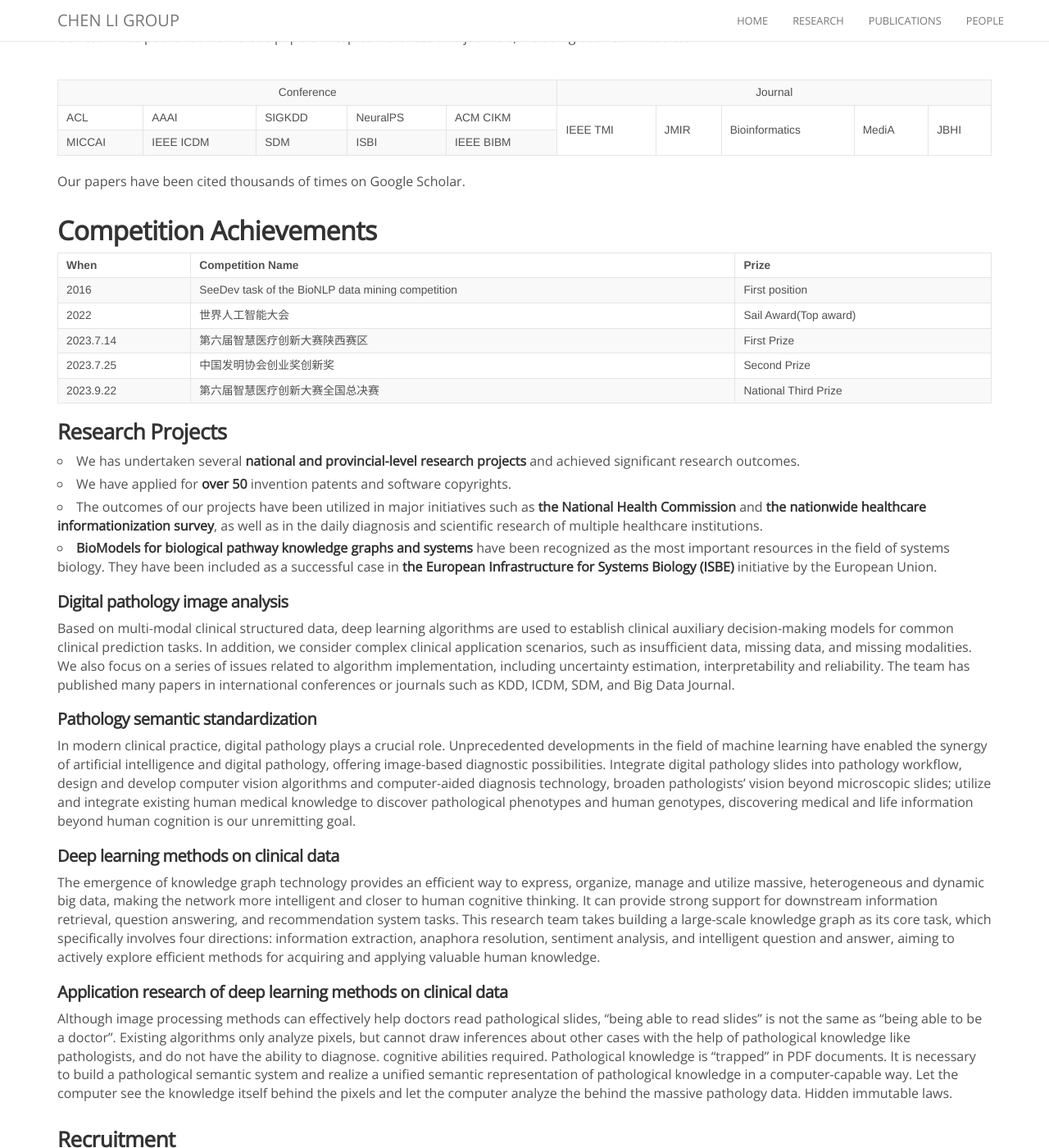
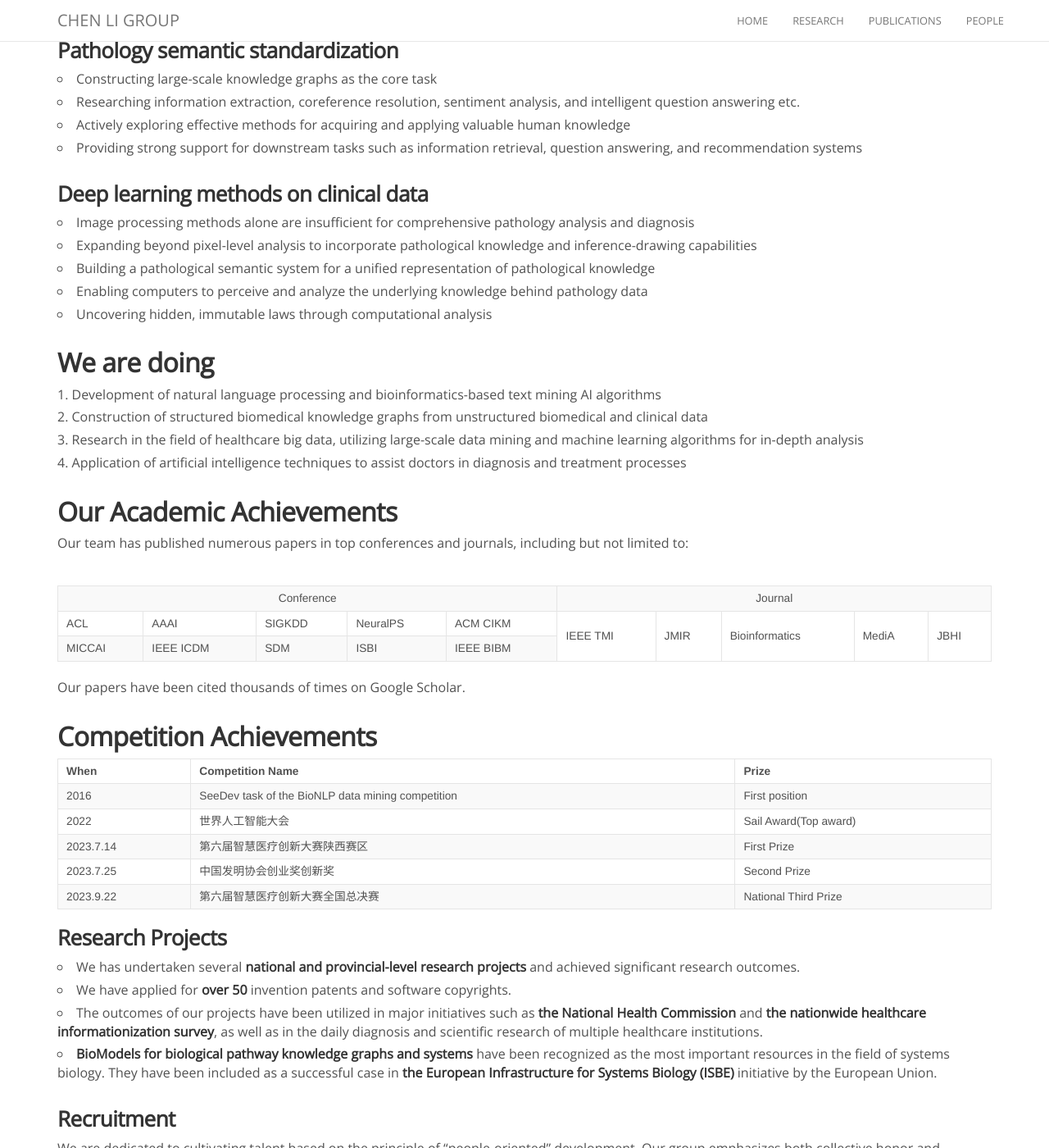
Before and after one commit to chenligroup/chenligroup.github.io, a Jekyll site: the page built from research.md, in a window 1280 px wide and 1400 px high, scrolled down 515 px. Shown: the whole window at 82% size. Built offline with Jekyll 4.4.1, drawn with Linux system fonts in a browser that asks for light colours; nearby versions of some CDN libraries; comment, search, counter and statistics services are not loaded; some of the changed text lies outside the part shown.

Commit message:
Update research.md

```diff
--- a/research.md
+++ b/research.md
@@ -4,14 +4,32 @@
 ---
 
 ## Our Research Areas
-Our laboratory focuses on the following research areas:
+We focuses on the following research areas:
+### Clinical structured data analysis
+- Utilizing deep learning algorithms to build clinical decision support models for common clinical prediction tasks based on multimodal clinical structured data
+- Addressing complex clinical application scenarios, including limited data, data missingness, and pattern incompleteness
+- Investigating algorithm implementation-related issues such as uncertainty estimation, interpretability, and reliability
+- Published multiple papers on this topic in international conferences or journals such as KDD, ICDM, SDM, and Big Data Journal
+### Digital pathology image analysis
+- Designing and developing computer vision algorithms and computer-aided diagnosis techniques for integrating digital pathology slides into the pathology workflow
+- Expanding pathologists' perspectives beyond microscopic slides
+- Utilizing and integrating existing human medical knowledge to discover pathological phenotypes and human genotypes
+- Uncovering medical and life information that transcends human cognition
 
-1. Clinical structured data analysis
-2. Digital pathology image analysis
-3. Pathology semantic standardization
-4. Deep learning methods on clinical data
+### Pathology semantic standardization
+- Constructing large-scale knowledge graphs as the core task
+- Researching information extraction, coreference resolution, sentiment analysis, and intelligent question answering etc.
+- Actively exploring effective methods for acquiring and applying valuable human knowledge
+- Providing strong support for downstream tasks such as information retrieval, question answering, and recommendation systems
 
-## We Focus On
+### Deep learning methods on clinical data
+- Image processing methods alone are insufficient for comprehensive pathology analysis and diagnosis
+- Expanding beyond pixel-level analysis to incorporate pathological knowledge and inference-drawing capabilities
+- Building a pathological semantic system for a unified representation of pathological knowledge
+- Enabling computers to perceive and analyze the underlying knowledge behind pathology data
+- Uncovering hidden, immutable laws through computational analysis
+
+## We are doing
 1. Development of natural language processing and bioinformatics-based text mining AI algorithms
 2. Construction of structured biomedical knowledge graphs from unstructured biomedical and clinical data
 3. Research in the field of healthcare big data, utilizing large-scale data mining and machine learning algorithms for in-depth analysis
@@ -64,17 +82,7 @@
 - The outcomes of our projects have been utilized in major initiatives such as **the National Health Commission** and **the nationwide healthcare informationization survey**, as well as in the daily diagnosis and scientific research of multiple healthcare institutions.
 - **BioModels for biological pathway knowledge graphs and systems** have been recognized as the most important resources in the field of systems biology. They have been included as a successful case in **the European Infrastructure for Systems Biology (ISBE)** initiative by the European Union.
 
-#### Digital pathology image analysis
-Based on multi-modal clinical structured data, deep learning algorithms are used to establish clinical auxiliary decision-making models for common clinical prediction tasks. In addition, we consider complex clinical application scenarios, such as insufficient data, missing data, and missing modalities. We also focus on a series of issues related to algorithm implementation, including uncertainty estimation, interpretability and reliability. The team has published many papers in international conferences or journals such as KDD, ICDM, SDM, and Big Data Journal.
 
-#### Pathology semantic standardization
-In modern clinical practice, digital pathology plays a crucial role. Unprecedented developments in the field of machine learning have enabled the synergy of artificial intelligence and digital pathology, offering image-based diagnostic possibilities. Integrate digital pathology slides into pathology workflow, design and develop computer vision algorithms and computer-aided diagnosis technology, broaden pathologists' vision beyond microscopic slides; utilize and integrate existing human medical knowledge to discover pathological phenotypes and human genotypes, discovering medical and life information beyond human cognition is our unremitting goal.
-
-#### Deep learning methods on clinical data
-The emergence of knowledge graph technology provides an efficient way to express, organize, manage and utilize massive, heterogeneous and dynamic big data, making the network more intelligent and closer to human cognitive thinking. It can provide strong support for downstream information retrieval, question answering, and recommendation system tasks. This research team takes building a large-scale knowledge graph as its core task, which specifically involves four directions: information extraction, anaphora resolution, sentiment analysis, and intelligent question and answer, aiming to actively explore efficient methods for acquiring and applying valuable human knowledge.
-
-#### Application research of deep learning methods on clinical data
-Although image processing methods can effectively help doctors read pathological slides, "being able to read slides" is not the same as "being able to be a doctor". Existing algorithms only analyze pixels, but cannot draw inferences about other cases with the help of pathological knowledge like pathologists, and do not have the ability to diagnose. cognitive abilities required. Pathological knowledge is "trapped" in PDF documents. It is necessary to build a pathological semantic system and realize a unified semantic representation of pathological knowledge in a computer-capable way. Let the computer see the knowledge itself behind the pixels and let the computer analyze the behind the massive pathology data. Hidden immutable laws.
 
 
 ### Recruitment
```
